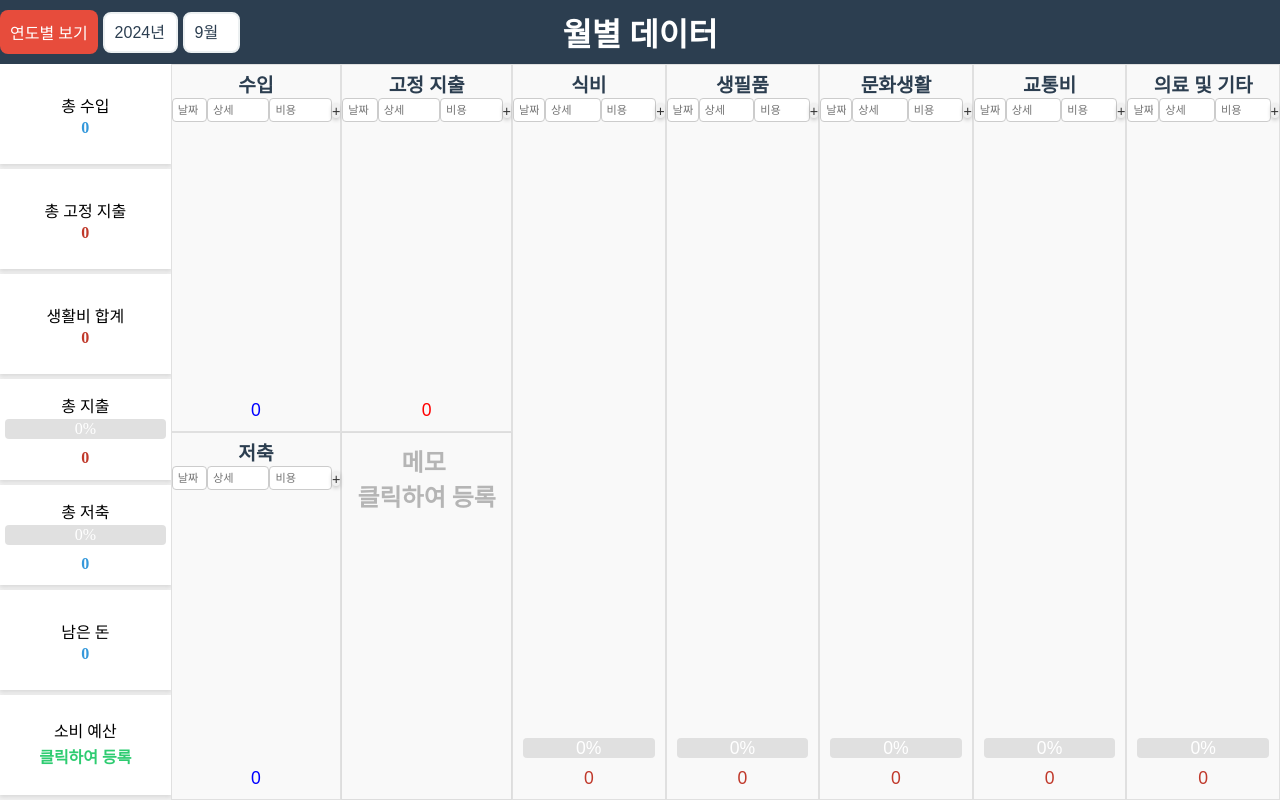
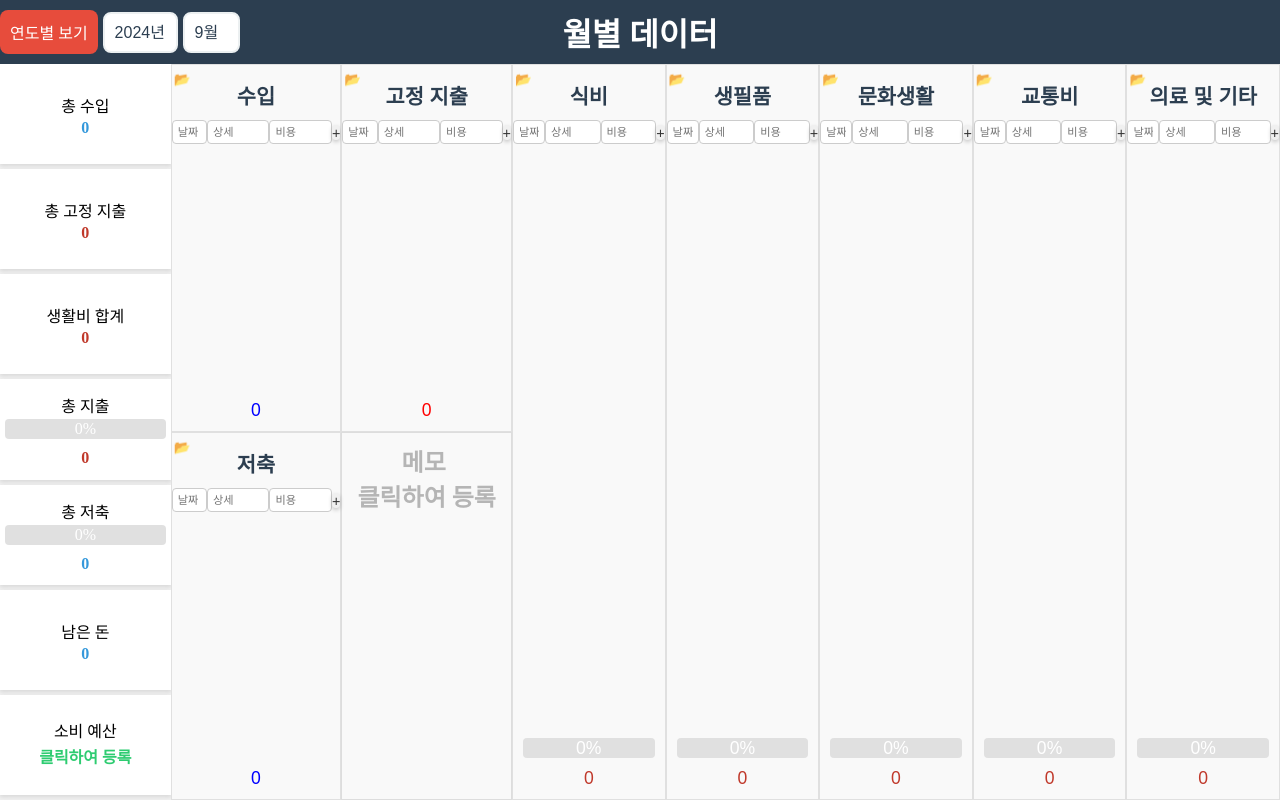
Before and after one commit to tomyhas59/household-book, a React (Create React App) app: page / in a window 1280 px wide. Built offline with nearby package versions, Linux system fonts and the light colour scheme.

Commit message:
copyPreviousMonthData

```diff
--- a/package.json
+++ b/package.json
@@ -9,6 +9,7 @@
     "@testing-library/user-event": "^13.5.0",
     "chart.js": "^4.4.4",
     "chartjs-plugin-datalabels": "^2.2.0",
+    "jest": "^27.5.1",
     "localforage": "^1.10.0",
     "react": "^18.3.1",
     "react-chartjs-2": "^5.2.0",
--- a/src/components/CommonForm.js
+++ b/src/components/CommonForm.js
@@ -5,7 +5,10 @@ import {
   Input,
   Total,
   Container,
+  TitleContainer,
+  CopyButton,
   Title,
+  DeleteButton,
   List,
   ListItem,
   ListItemText,
@@ -15,7 +18,7 @@ import {
 } from "./Details";
 
 const CommonForm = ({
-  title,
+  categoryTitle,
   setTotalItem,
   color,
   dataBydate,
@@ -26,6 +29,7 @@ const CommonForm = ({
   const [amount, setAmount] = useState("");
   const [description, setDescription] = useState("");
   const [hoveredItemId, setHoveredItemId] = useState(null);
+  const [hoveredTitle, setHoveredTitle] = useState(false);
   const [editFormById, setEditFormById] = useState(null);
   const [editDescription, setEditDescription] = useState("");
   const [editAmount, setEditAmount] = useState(0);
@@ -35,12 +39,12 @@ const CommonForm = ({
   const listRef = useRef(null);
 
   useEffect(() => {
-    if (dataBydate && dataBydate[title]) {
-      setTransactions(dataBydate[title]);
+    if (dataBydate && dataBydate[categoryTitle]) {
+      setTransactions(dataBydate[categoryTitle]);
     } else {
       setTransactions([]);
     }
-  }, [year, month, dataBydate, title]);
+  }, [year, month, dataBydate, categoryTitle]);
 
   useEffect(() => {
     const total = transactions.reduce(
@@ -68,8 +72,8 @@ const CommonForm = ({
 
     const updatedTransactions = {
       ...existingMonthData,
-      [title]: existingMonthData[title]
-        ? [...existingMonthData[title], newTransaction]
+      [categoryTitle]: existingMonthData[categoryTitle]
+        ? [...existingMonthData[categoryTitle], newTransaction]
         : [newTransaction],
     };
     yearData[month] = updatedTransactions;
@@ -83,16 +87,58 @@ const CommonForm = ({
     dateRef.current.focus();
   };
 
-  const deleteTransactionById = async (title, id) => {
+  const copyPreviousMonthData = async () => {
+    let previousMonth = parseInt(month, 10) - 1;
+    let previousYear = year;
+
+    if (previousMonth < 1) {
+      previousMonth = 12;
+      previousYear = parseInt(year, 10) - 1;
+    }
+
+    const previousYearData = (await localforage.getItem(previousYear)) || {};
+    const previousMonthData = previousYearData[previousMonth] || {};
+
+    const currentYearData = (await localforage.getItem(year)) || {};
+    const currentMonthData = currentYearData[month] || {};
+
+    if (previousMonthData[categoryTitle]) {
+      currentMonthData[categoryTitle] = previousMonthData[categoryTitle];
+
+      currentYearData[month] = currentMonthData;
+
+      await localforage.setItem(year, currentYearData);
+
+      setTransactions(previousMonthData[categoryTitle]);
+      alert("이전 달 데이터가 복사되었습니다.");
+    } else {
+      alert("이전 달에 복사할 데이터가 없습니다.");
+    }
+  };
+
+  const deleteTransactionById = async (categoryTitle, id) => {
     const yearData = (await localforage.getItem(year)) || {};
     const existingMonthData = yearData[month] || {};
 
-    const updatedArray = existingMonthData[title]?.filter(
+    const updatedArray = existingMonthData[categoryTitle]?.filter(
       (transaction) => transaction.id !== id
     );
-    existingMonthData[title] = updatedArray;
+    existingMonthData[categoryTitle] = updatedArray;
     await localforage.setItem(year, yearData);
     setTransactions(updatedArray);
+  };
+
+  const deleteAllTransaction = async () => {
+    if (window.confirm("전체 삭제하시겠습니까?")) {
+      const yearData = (await localforage.getItem(year)) || {};
+      const existingMonthData = yearData[month] || {};
+
+      existingMonthData[categoryTitle] = [];
+
+      await localforage.setItem(year, yearData);
+
+      setTransactions([]);
+    }
   };
 
   const calculateTotal = () => {
@@ -106,7 +152,7 @@ const CommonForm = ({
     const yearData = (await localforage.getItem(year)) || {};
     const existingMonthData = yearData[month] || {};
 
-    const transaction = existingMonthData[title].find(
+    const transaction = existingMonthData[categoryTitle].find(
       (transaction) => transaction.id === id
     );
     setEditFormById(id);
@@ -125,11 +171,12 @@ const CommonForm = ({
     const yearData = (await localforage.getItem(year)) || {};
     const existingMonthData = yearData[month] || {};
 
-    if (!existingMonthData[title]) {
-      existingMonthData[title] = [];
+    if (!existingMonthData[categoryTitle]) {
+      existingMonthData[categoryTitle] = [];
     }
 
-    const updatedTransactions = existingMonthData[title].map((transaction) => {
+    const updatedTransactions = existingMonthData[categoryTitle].map(
+      (transaction) => {
         if (transaction.id === id) {
           return {
             ...transaction,
@@ -139,9 +186,10 @@ const CommonForm = ({
           };
         }
         return transaction;
-    });
+      }
+    );
 
-    existingMonthData[title] = updatedTransactions;
+    existingMonthData[categoryTitle] = updatedTransactions;
 
     await localforage.setItem(year, yearData);
     setTransactions(updatedTransactions);
@@ -165,7 +213,16 @@ const CommonForm = ({
 
   return (
     <Container style={{ height: "50vh" }}>
-      <Title>{title}</Title>
+      <TitleContainer
+        onMouseEnter={() => setHoveredTitle(true)}
+        onMouseLeave={() => setHoveredTitle(false)}
+      >
+        <CopyButton onClick={copyPreviousMonthData}>📂</CopyButton>
+        <Title>{categoryTitle}</Title>
+        {hoveredTitle && (
+          <DeleteButton onClick={deleteAllTransaction}>x</DeleteButton>
+        )}
+      </TitleContainer>
       <List ref={listRef} style={{ maxHeight: "70%" }}>
         {transactions.map((transaction) => (
           <React.Fragment key={transaction.id}>
@@ -221,7 +278,9 @@ const CommonForm = ({
                 </ListItemText>
                 {hoveredItemId === transaction.id ? (
                   <Button
-                    onClick={() => deleteTransactionById(title, transaction.id)}
+                    onClick={() =>
+                      deleteTransactionById(categoryTitle, transaction.id)
+                    }
                   >
                     x
                   </Button>
--- a/src/components/Details.js
+++ b/src/components/Details.js
@@ -12,12 +12,68 @@ export const Container = styled.div`
   background-color: #f9f9f9;
 `;
 
-export const Title = styled.h2`
+export const TitleContainer = styled.h2`
   margin-top: 5px;
+  text-align: center;
+  font-size: 1.4rem;
+  padding: 10px 15px;
+  position: relative;
+  @media (max-width: 480px) {
+    font-size: 1.2rem;
+  }
+`;
+
+export const CopyButton = styled.button`
+  position: absolute;
+  top: 0;
+  left: 0;
+  border: none;
+  padding: 2px;
+  border-radius: 5px;
+  cursor: pointer;
+  background-color: transparent;
+  &:hover {
+    background-color: #f0f0f0;
+  }
+  &:hover::before {
+    content: "이전 달 데이터 복사";
+    position: absolute;
+    top: 100%;
+    left: 100%;
+    background-color: #f9e79f;
+    color: #333;
+    padding: 5px;
+    border-radius: 3px;
+    white-space: nowrap; // 텍스트 줄 바꿈 없이 표시
+    z-index: 1;
+  }
+`;
+
+export const Title = styled.div`
+  font-size: 1.3rem;
   color: #2c3e50;
+  flex-grow: 1;
   text-align: center;
+  @media (max-width: 480px) {
+    font-size: 1rem;
+  }
+`;
+
+export const DeleteButton = styled.button`
+  background-color: transparent;
+  position: absolute;
+  top: 0;
+  right: 5%;
+  border: none;
+  color: #e74c3c;
   font-size: 1.2rem;
-  font-weight: 600;
+  cursor: pointer;
+  transition: color 0.3s ease-in-out;
+
+  &:hover {
+    color: #c0392b;
+  }
+
   @media (max-width: 480px) {
     font-size: 1rem;
   }
@@ -164,8 +220,7 @@ export const ProgressBar = styled.div`
 `;
 
 const Details = ({
-  title,
-  detailCategory,
+  categoryTitle,
   onTotalChange,
   livingTotal,
   dataBydate,
@@ -177,6 +232,7 @@ const Details = ({
   const [description, setDescription] = useState("");
   const [per, setPer] = useState(0);
   const [hoveredItemId, setHoveredItemId] = useState(null);
+  const [hoveredTitle, setHoveredTitle] = useState(false);
   const [editFormById, setEditFormById] = useState(null);
   const [editDescription, setEditDescription] = useState("");
   const [editAmount, setEditAmount] = useState(0);
@@ -196,12 +252,12 @@ const Details = ({
   const total = calculateTotal();
 
   useEffect(() => {
-    if (dataBydate && dataBydate[detailCategory]) {
-      setTransactions(dataBydate[detailCategory]);
+    if (dataBydate && dataBydate[categoryTitle]) {
+      setTransactions(dataBydate[categoryTitle]);
     } else {
       setTransactions([]);
     }
-  }, [dataBydate, detailCategory]);
+  }, [dataBydate, categoryTitle]);
 
   useEffect(() => {
     const newPercentage = livingTotal > 0 ? (total / livingTotal) * 100 : 0;
@@ -226,8 +282,8 @@ const Details = ({
 
     const updatedTransactions = {
       ...existingMonthData,
-      [detailCategory]: existingMonthData[detailCategory]
-        ? [...existingMonthData[detailCategory], newTransaction]
+      [categoryTitle]: existingMonthData[categoryTitle]
+        ? [...existingMonthData[categoryTitle], newTransaction]
         : [newTransaction],
     };
 
@@ -242,26 +298,68 @@ const Details = ({
     dateRef.current.focus();
   };
 
-  const deleteTransactionById = async (detailCategory, id) => {
+  const copyPreviousMonthData = async () => {
+    let previousMonth = parseInt(month, 10) - 1;
+    let previousYear = year;
+
+    if (previousMonth < 1) {
+      previousMonth = 12;
+      previousYear = parseInt(year, 10) - 1;
+    }
+
+    const previousYearData = (await localforage.getItem(previousYear)) || {};
+    const previousMonthData = previousYearData[previousMonth] || {};
+
+    const currentYearData = (await localforage.getItem(year)) || {};
+    const currentMonthData = currentYearData[month] || {};
+
+    if (previousMonthData[categoryTitle]) {
+      currentMonthData[categoryTitle] = previousMonthData[categoryTitle];
+
+      currentYearData[month] = currentMonthData;
+
+      await localforage.setItem(year, currentYearData);
+
+      setTransactions(previousMonthData[categoryTitle]);
+      alert("이전 달 데이터가 복사되었습니다.");
+    } else {
+      alert("이전 달에 복사할 데이터가 없습니다.");
+    }
+  };
+
+  const deleteTransactionById = async (id) => {
     const yearData = (await localforage.getItem(year)) || {};
     const existingMonthData = yearData[month] || {};
 
-    const updatedArray = existingMonthData[detailCategory]?.filter(
+    const updatedArray = existingMonthData[categoryTitle]?.filter(
       (transaction) => transaction.id !== id
     );
 
-    existingMonthData[detailCategory] = updatedArray;
+    existingMonthData[categoryTitle] = updatedArray;
 
     await localforage.setItem(year, yearData);
 
     setTransactions(updatedArray);
   };
 
+  const deleteAllTransaction = async () => {
+    if (window.confirm("전체 삭제하시겠습니까?")) {
+      const yearData = (await localforage.getItem(year)) || {};
+      const existingMonthData = yearData[month] || {};
+
+      existingMonthData[categoryTitle] = [];
+
+      await localforage.setItem(year, yearData);
+
+      setTransactions([]);
+    }
+  };
+
   const handleModifyForm = async (id) => {
     const yearData = (await localforage.getItem(year)) || {};
     const existingMonthData = yearData[month] || {};
 
-    const transaction = existingMonthData[title].find(
+    const transaction = existingMonthData[categoryTitle].find(
       (transaction) => transaction.id === id
     );
     setEditFormById(id);
@@ -279,11 +377,12 @@ const Details = ({
 
     const yearData = (await localforage.getItem(year)) || {};
     const existingMonthData = yearData[month] || {};
-    if (!existingMonthData[title]) {
-      existingMonthData[title] = [];
+    if (!existingMonthData[categoryTitle]) {
+      existingMonthData[categoryTitle] = [];
     }
 
-    const updatedTransactions = existingMonthData[title].map((transaction) => {
+    const updatedTransactions = existingMonthData[categoryTitle].map(
+      (transaction) => {
         if (transaction.id === id) {
           return {
             ...transaction,
@@ -293,9 +392,10 @@ const Details = ({
           };
         }
         return transaction;
-    });
+      }
+    );
 
-    existingMonthData[title] = updatedTransactions;
+    existingMonthData[categoryTitle] = updatedTransactions;
 
     await localforage.setItem(year, yearData);
     setTransactions(updatedTransactions);
@@ -319,7 +419,16 @@ const Details = ({
 
   return (
     <Container>
-      <Title>{title}</Title>
+      <TitleContainer
+        onMouseEnter={() => setHoveredTitle(true)}
+        onMouseLeave={() => setHoveredTitle(false)}
+      >
+        <CopyButton onClick={copyPreviousMonthData}>📂</CopyButton>
+        <Title>{categoryTitle}</Title>
+        {hoveredTitle && (
+          <DeleteButton onClick={deleteAllTransaction}>x</DeleteButton>
+        )}
+      </TitleContainer>
       <List ref={listRef}>
         {transactions.map((transaction) => (
           <React.Fragment key={transaction.id}>
@@ -372,9 +481,7 @@ const Details = ({
                   {transaction.amount.toLocaleString()}
                 </ListItemText>
                 {hoveredItemId === transaction.id ? (
-                  <Button
-                    onClick={() => deleteTransactionById(title, transaction.id)}
-                  >
+                  <Button onClick={() => deleteTransactionById(transaction.id)}>
                     x
                   </Button>
                 ) : (
--- a/src/components/Fixed.js
+++ b/src/components/Fixed.js
@@ -1,12 +1,10 @@
 import React from "react";
 import CommonForm from "./CommonForm";
 
-const Fixed = ({ setFixed, dataBydate, year, month }) => {
-  const title = "고정 지출";
-
+const Fixed = ({ categoryTitle, setFixed, dataBydate, year, month }) => {
   return (
     <CommonForm
-      title={title}
+      categoryTitle={categoryTitle}
       setTotalItem={setFixed}
       color="red"
       year={year}
--- a/src/components/Income.js
+++ b/src/components/Income.js
@@ -1,12 +1,10 @@
 import React from "react";
 import CommonForm from "./CommonForm";
 
-const Income = ({ setIncome, dataBydate, year, month }) => {
-  const title = "수입";
-
+const Income = ({ categoryTitle, setIncome, dataBydate, year, month }) => {
   return (
     <CommonForm
-      title={title}
+      categoryTitle={categoryTitle}
       setTotalItem={setIncome}
       color="blue"
       year={year}
--- a/src/components/Saving.js
+++ b/src/components/Saving.js
@@ -1,12 +1,10 @@
 import React from "react";
 import CommonForm from "./CommonForm";
 
-const Saving = ({ setSaving, dataBydate, year, month }) => {
-  const title = "저축";
-
+const Saving = ({ categoryTitle, setSaving, dataBydate, year, month }) => {
   return (
     <CommonForm
-      title={title}
+      categoryTitle={categoryTitle}
       setTotalItem={setSaving}
       color="blue"
       year={year}
--- a/src/pages/Main.js
+++ b/src/pages/Main.js
@@ -97,6 +97,7 @@ const Main = () => {
           </ColumnContainer>
           <ColumnContainer>
             <Income
+              categoryTitle="수입"
               setIncome={setIncome}
               dataBydate={dataBydate}
               livingTotal={livingTotal}
@@ -105,6 +106,7 @@ const Main = () => {
               month={month}
             />
             <Saving
+              categoryTitle="저축"
               setSaving={setSaving}
               dataBydate={dataBydate}
               income={income}
@@ -115,6 +117,7 @@ const Main = () => {
           </ColumnContainer>
           <ColumnContainer>
             <Fixed
+              categoryTitle="고정 지출"
               setFixed={setFixed}
               dataBydate={dataBydate}
               income={income}
@@ -129,8 +132,7 @@ const Main = () => {
           {detailCategory.map((key, index) => (
             <Details
               key={index}
-              title={key}
-              detailCategory={key}
+              categoryTitle={key}
               onTotalChange={(total) => updateAllTotal(index, total)}
               livingTotal={livingTotal}
               dataBydate={dataBydate}
```
Also changed, not shown: 1 other file (tests, documents, lock files or other folders). Lines whose indentation alone changed are shown as unchanged.
